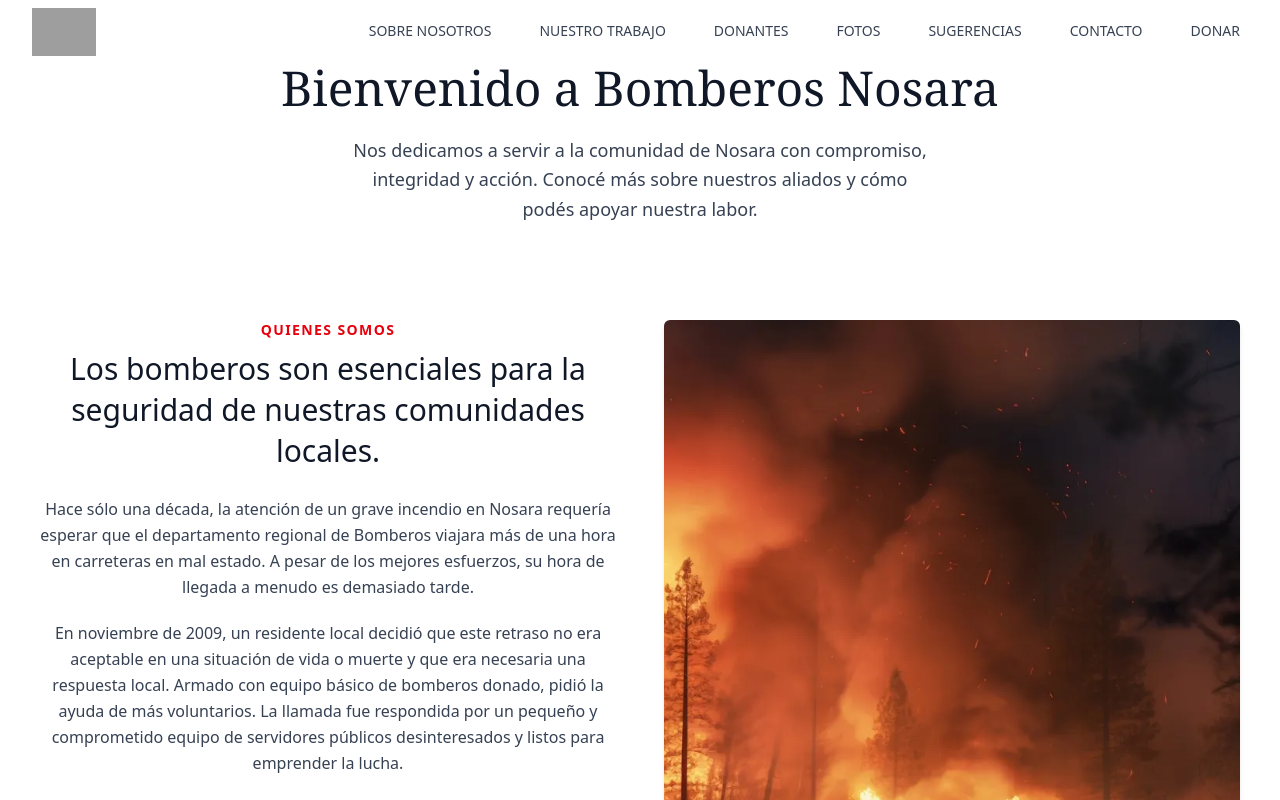
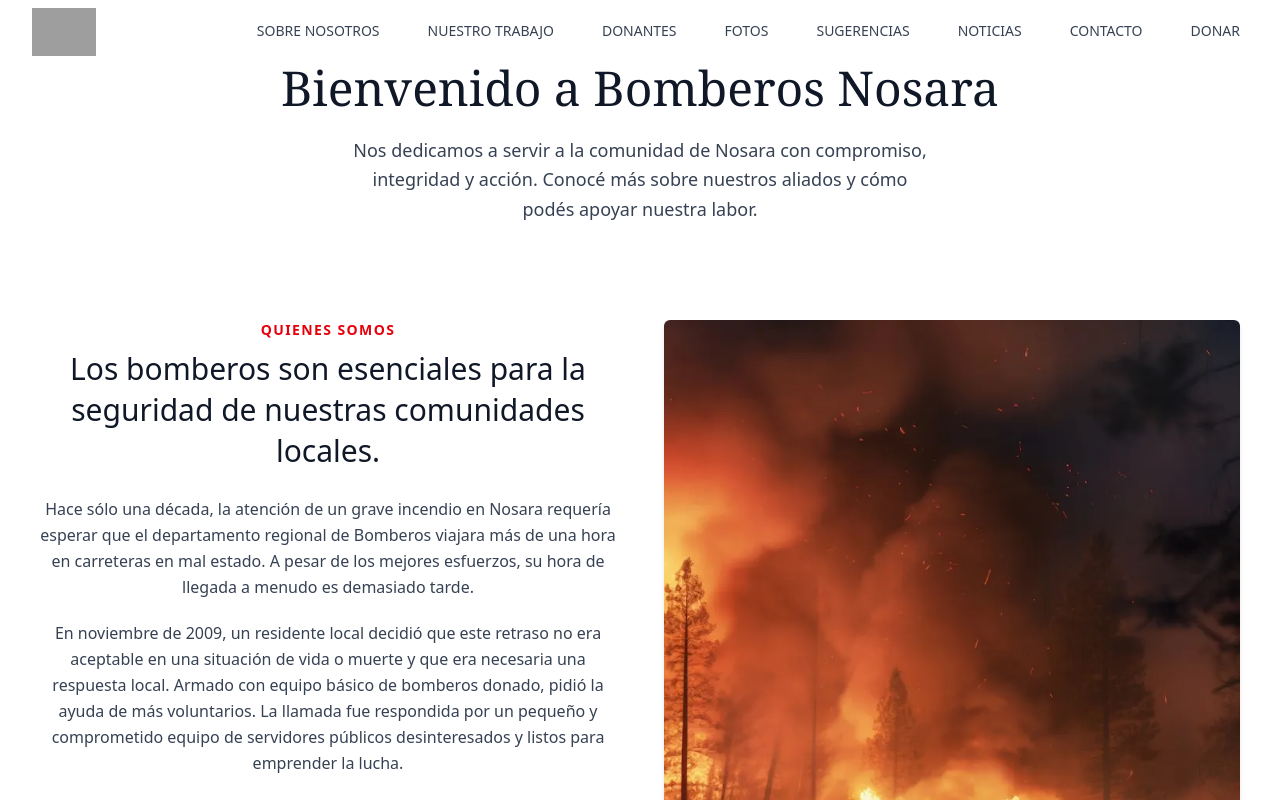
Before and after one commit to AxelCastilloZ/bomberosNosaraFrontend, a React (Vite) app: page / in a window 1280 px wide. Shown: the top 800 px of the page. Built offline with nearby package versions, Linux system fonts and the light colour scheme; grey boxes are pictures that could not be loaded.

Commit message:
firs commit

```diff
--- a/src/components/common/Navbar.tsx
+++ b/src/components/common/Navbar.tsx
@@ -74,6 +74,12 @@ export default function Navbar() {
                 SUGERENCIAS
               </Link>
               <Link
+                to="/noticias"
+                className="text-gray-700 hover:text-red-600 px-2 py-1 text-sm font-medium border-b-2 border-transparent hover:border-red-600 transition-all"
+              >
+                NOTICIAS
+              </Link>
+              <Link
                 to="/contacto"
                 className="text-gray-700 hover:text-red-600 px-2 py-1 text-sm font-medium border-b-2 border-transparent hover:border-red-600 transition-all"
               >
```
